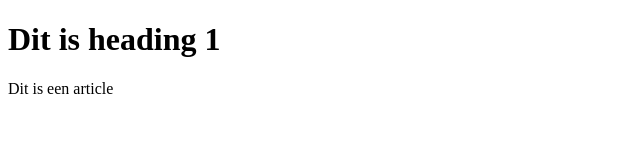
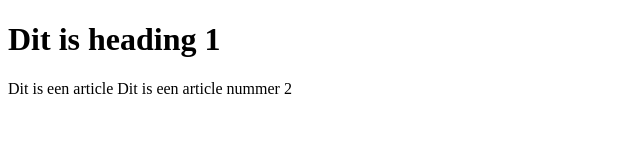
Before and after one commit to gerritwiering/git-workshop-test, a plain HTML site: page index.html in a window 1280 px wide. Shown: the whole page, without its empty margins (0-640 px from the left). Drawn offline with Linux system fonts and the light colour scheme.

Commit message:
Nog een paragraaf toegevoegd

```diff
--- a/index.html
+++ b/index.html
@@ -7,5 +7,6 @@
 <body>
     <h1>Dit is heading 1</h1>
     <a>Dit is een article</a>
+    <a>Dit is een article nummer 2</a>
 </body>
 </html>
```
